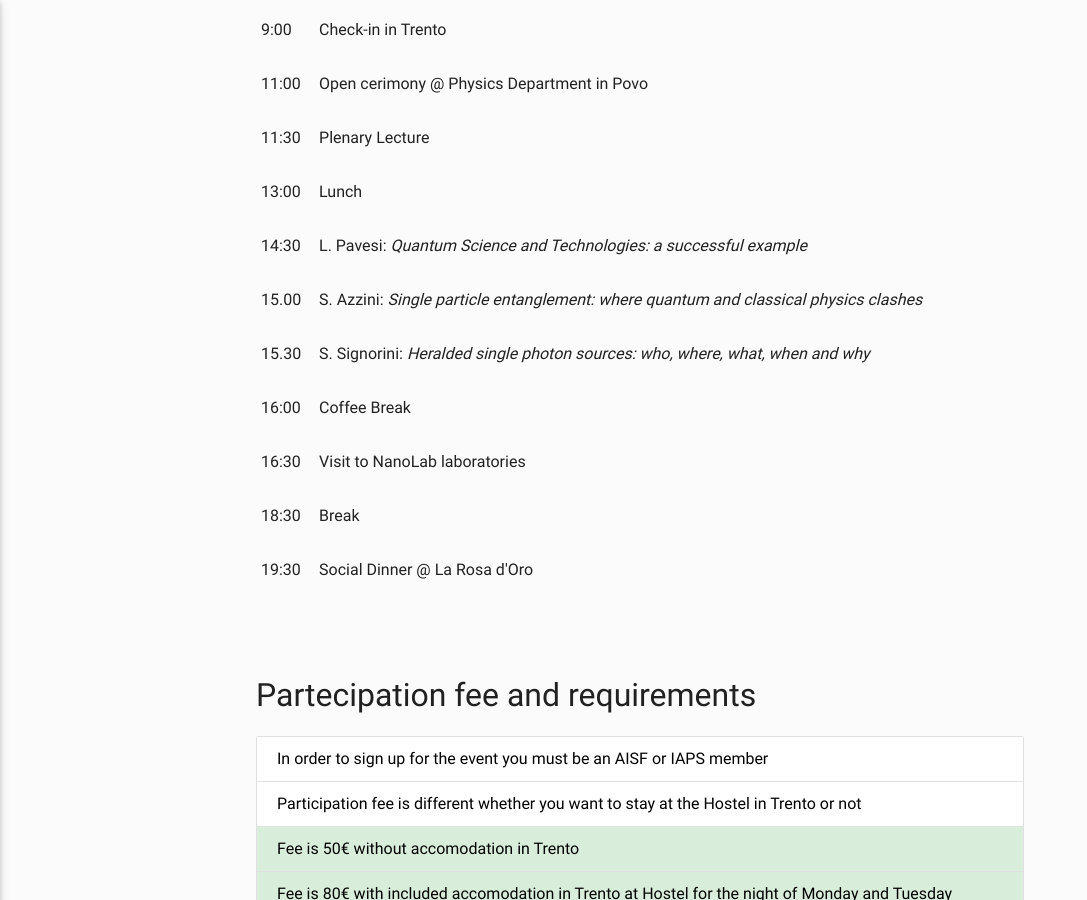
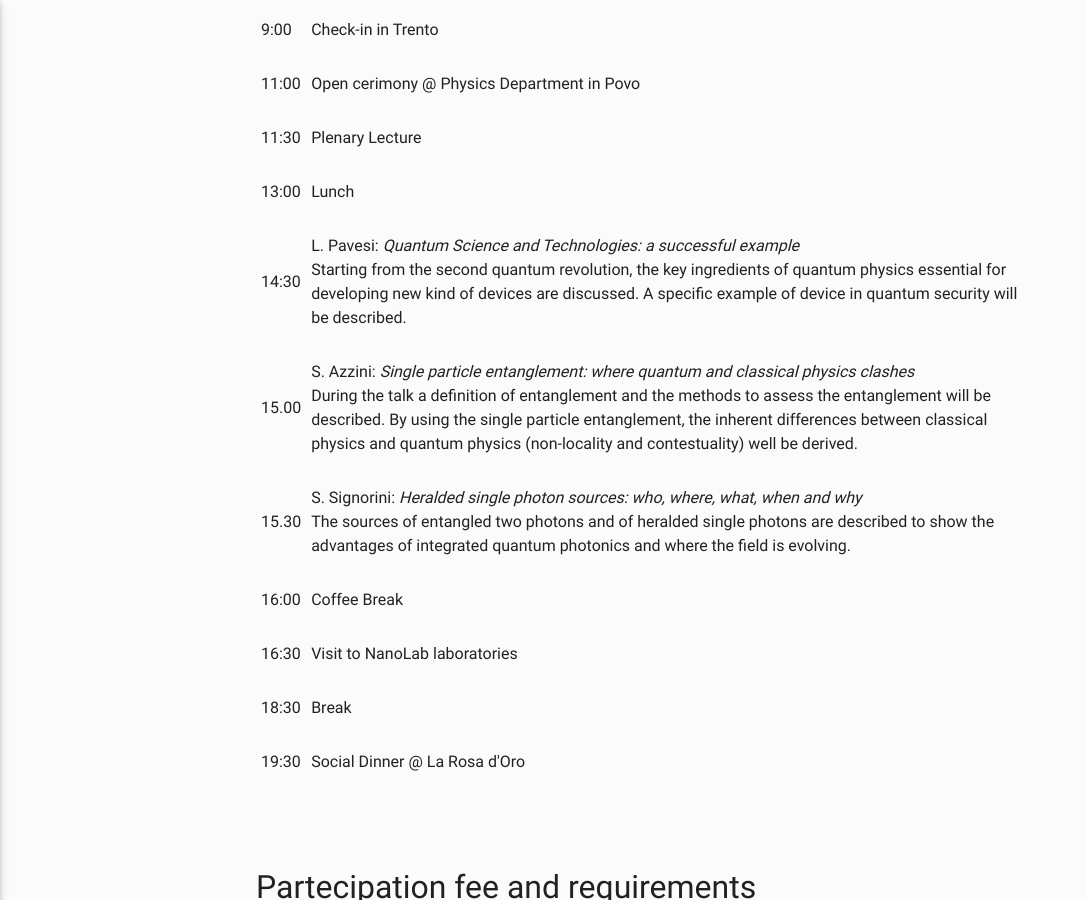
Before and after one commit to ai-sf/tiqit20, a Jekyll site: the page built from programme.html, in a window 1280 px wide and 900 px high, scrolled down 1320 px. Shown: the whole window, without its empty margins (0-1087 px from the left). Built offline with Jekyll 4.4.1, drawn with Linux system fonts in a browser that asks for light colours; nearby versions of some CDN libraries.

Commit message:
Add NanoLab abstracts

```diff
--- a/_data/programme.yml
+++ b/_data/programme.yml
@@ -23,11 +23,11 @@ schedule:
       - hour: "13:00"
         descr: "Lunch"
       - hour: "14:30"
-        descr: "L. Pavesi: <i>Quantum Science and Technologies: a successful example</i>"
+        descr: "L. Pavesi: <i>Quantum Science and Technologies: a successful example</i><br/>Starting from the second quantum revolution, the key ingredients of quantum physics essential for developing new kind of devices are discussed. A specific example of device in quantum security will be described."
       - hour: "15.00"
-        descr: "S. Azzini: <i>Single particle entanglement: where quantum and classical physics clashes</i>"
+        descr: "S. Azzini: <i>Single particle entanglement: where quantum and classical physics clashes</i><br/>During the talk a definition of entanglement and the methods to assess the entanglement will be described. By using the single particle entanglement, the inherent differences between classical physics and quantum physics (non-locality and contestuality) well be derived."
       - hour: "15.30"
-        descr: "S. Signorini: <i>Heralded single photon sources: who, where, what, when and why</i>"
+        descr: "S. Signorini: <i>Heralded single photon sources: who, where, what, when and why</i><br/>The sources of entangled two photons and of heralded single photons are described to show the advantages of integrated quantum photonics and where the field is evolving."
       - hour: "16:00"
         descr: "Coffee Break"
       - hour: "16:30"
```
